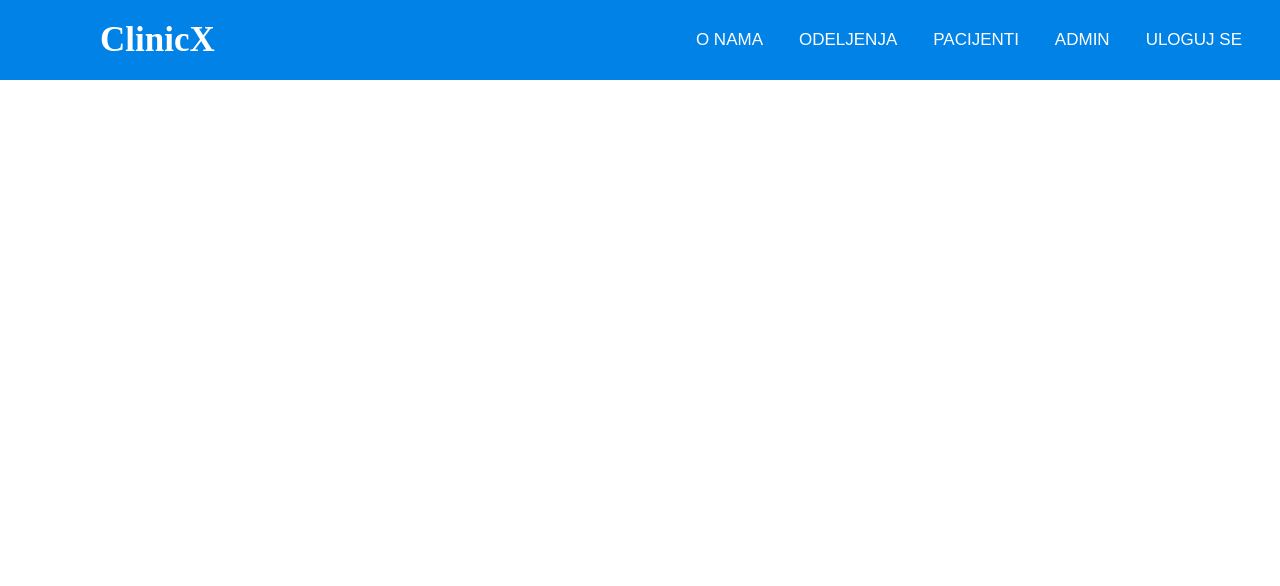
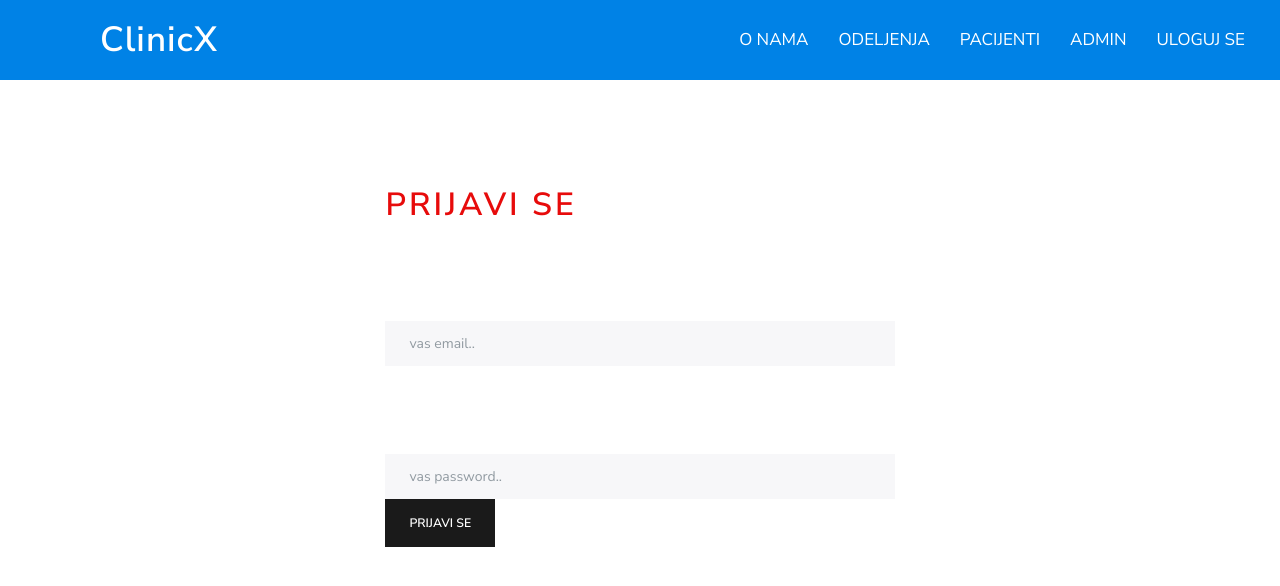
Before and after one commit to NezirovicNedzad/Clinic-frontend, a React (Create React App) app: page /login in a window 1280 px wide. Shown: the top 586 px of the page. Built offline with nearby package versions, Linux system fonts and the light colour scheme.

Commit message:
Added authorization with local storage user

```diff
--- a/src/App.js
+++ b/src/App.js
@@ -15,6 +15,7 @@ import NavBar from './Components/NavBar';
 import { useNavigate } from 'react-router-dom';
 import Details from './Pages/Details';
 import Create from './Pages/Create';
+import LoginPage from './Pages/LoginPage';
 function App() {
 
 
@@ -39,6 +40,7 @@ function App() {
 
 
   <Route path='/'  element={<HomePage/>} />
+  <Route path='/login' element={<LoginPage/>}/>
   <Route path='/odeljenja'  element={<OdeljenjaPage/>} />
   <Route path='/odeljenja/:id' element={<Details />} />
   <Route path='/odeljenja/create' element={<Create/>}/>
--- /dev/null
+++ b/src/Components/FormContainer.js
@@ -0,0 +1,16 @@
+import React from 'react'
+import { Col,Row,Container } from 'react-bootstrap'
+const FormContainer = ({children}) => {
+    return (
+     <Container style={{paddingTop:'100px'}}>
+         <Row className="justify-content-md-center">
+
+         <Col style={{padding:"0.4rem 1.9rem"}} xs={12} md={6}>
+             {children}
+        </Col>
+         </Row>
+     </Container>
+    )
+}
+
+export default FormContainer
--- a/src/Components/NavBar.js
+++ b/src/Components/NavBar.js
@@ -3,14 +3,16 @@ import "../styles/navbar.css"
 import { FontAwesomeIcon } from '@fortawesome/react-fontawesome'
 import { faBars } from '@fortawesome/free-solid-svg-icons'
 import { useNavigate } from 'react-router-dom'
+import { useDispatch, useSelector } from 'react-redux'
 const NavBar = () => {
 
 
 
 const navigate=useNavigate();
+const dispatch=useDispatch()
+const korisnickiLogin = useSelector(state => state.korisnickiLogin)
 
-
-
+const {userInfo}=korisnickiLogin
 
 const toNav = (naziv) =>{
 
@@ -39,8 +41,14 @@ navigate(`/${naziv}`);
      <li><button onClick={()=>toNav("odeljenja")} >Odeljenja</button></li>
      <li><button >Pacijenti</button></li>
      <li><button >Admin </button></li>
-     <li><button >Uloguj se </button></li>
+     {!userInfo ?
+     <li><button  onClick={()=>toNav("login")} >Uloguj se </button></li>
 
+  :<>
+  <li><button  onClick={()=>toNav("login")} >Profil </button></li>
+  <li><button  onClick={()=>toNav("login")} >Izloguj se </button></li>
+</>
+    }
 
 
 
--- /dev/null
+++ b/src/Pages/LoginPage.js
@@ -0,0 +1,94 @@
+
+import React,{useState,useEffect} from "react"
+import {Link} from 'react-router-dom'
+import {Form,Button,Row,Col} from 'react-bootstrap'
+
+
+import {useNavigate} from "react-router-dom"
+import FormContainer from "../Components/FormContainer"
+import { useDispatch, useSelector } from "react-redux"
+import { login } from "../actions/korisniciActions"
+
+
+
+
+
+
+
+const LoginPage = () => {
+
+    const [email,setEmail]=useState('')
+    const [password,setPassword]=useState('')
+    const [count,SetCount]=useState(0)
+
+
+
+    const dispatch=useDispatch();
+
+
+    const korisnickiLogin=useSelector(state=>state.korisnickiLogin);
+
+    const {userInfo}=korisnickiLogin
+
+const navigate =useNavigate()
+
+  useEffect(()=>{
+
+
+
+
+  },[])
+
+
+  const submitHandler = (e) =>{
+    e.preventDefault()
+
+    dispatch(login(email,password));
+
+navigate("/odeljenja");
+                             }
+    return (
+        <FormContainer>
+            <h1 style={{color:'#e70b0b'}}>Prijavi se</h1>
+
+            <Form onSubmit={submitHandler} >
+                   <Form.Group controlId='email'>
+
+                        <Form.Label>Email Adresa</Form.Label>
+                        <Form.Control
+                        type='email'
+                        name='email'
+                        placeholder='vas email..'
+                        value={email}
+                        onChange={(e)=>setEmail(e.target.value)} >
+
+                        </Form.Control>
+                   </Form.Group>
+
+                   <Form.Group controlId='password'>
+
+                        <Form.Label>Password</Form.Label>
+                        <Form.Control type='password' placeholder='vas password..'
+                        value={password}
+                        name='password'
+                        onChange={(e)=>setPassword(e.target.value)} ></Form.Control>
+                   </Form.Group>
+                    <Button className='dugme' type='submit' name='log' >
+                        Prijavi se
+                    </Button>
+
+                    <Row className='py-3'>
+          <Col>
+
+
+
+          </Col>
+
+        </Row>
+            </Form>
+
+        </FormContainer>
+    )
+}
+
+export default LoginPage
--- /dev/null
+++ b/src/actions/korisniciActions.js
@@ -0,0 +1,48 @@
+import { KORISNICKI_LOGIN_REQUEST ,KORISNICKI_LOGIN_SUCCESS,KORISNICKI_LOGIN_FAIL,KORISNCIKI_LOGOUT} from "../constants/korisniciConstants"
+import axios  from "axios"
+
+export  const login = (email,password)=>async(dispatch)=>{
+
+
+
+    try {
+        dispatch({
+            type:KORISNICKI_LOGIN_REQUEST
+        })
+
+        const config={
+
+            headers:{
+                'Content-Type':'application/json'
+            }
+        }
+
+        const {data}=await axios.post(`http://localhost:5000/api/Account/login`,
+        {email,password},config)
+
+        dispatch({
+
+            type:KORISNICKI_LOGIN_SUCCESS,
+            payload:data
+
+        })
+
+
+
+        localStorage.setItem('userInfo',JSON.stringify(data))
+
+    } catch (error) {
+        dispatch({
+
+            type:KORISNICKI_LOGIN_FAIL,
+            payload:
+            error.response && error.response.data.message
+            ? error.response.data.message
+            : error.message
+        })
+
+    }
+
+
+
+    }
--- /dev/null
+++ b/src/constants/korisniciConstants.js
@@ -0,0 +1,5 @@
+
+export const KORISNICKI_LOGIN_REQUEST="KORISNICKI_LOGIN_REQUEST"
+export const KORISNICKI_LOGIN_SUCCESS="KORISNICKI_LOGIN_SUCCESS"
+export const KORISNICKI_LOGIN_FAIL="KORISNICKI_LOGIN_FAIL"
+export const KORISNCIKI_LOGOUT="KORISNICKI_LOGOUT"
--- a/src/index.js
+++ b/src/index.js
@@ -5,6 +5,7 @@ import App from './App';
 import store from './store';
 import reportWebVitals from './reportWebVitals';
 import { Provider } from 'react-redux';
+import './bootstrap.min.css'
 
 
 const root = ReactDOM.createRoot(document.getElementById('root'));
--- /dev/null
+++ b/src/reducers/korisnickiReducer.js
@@ -0,0 +1,44 @@
+import { KORISNICKI_LOGIN_FAIL, KORISNICKI_LOGIN_REQUEST, KORISNICKI_LOGIN_SUCCESS,KORISNCIKI_LOGOUT } from "../constants/korisniciConstants"
+
+
+
+
+
+
+export const KorisnickiLoginReducers=(state={},action)=>{
+
+
+    switch(action.type)
+    {
+
+
+
+
+
+        case KORISNICKI_LOGIN_REQUEST:
+
+           return{loading:true}
+
+        case KORISNICKI_LOGIN_SUCCESS:
+
+            return{loading:false,userInfo:action.payload}
+
+        case KORISNICKI_LOGIN_FAIL:
+
+                return{loading:false,error:action.payload}
+        case KORISNCIKI_LOGOUT:
+
+        return{};
+        default:
+        return state;
+
+
+    }
+
+
+
+
+
+
+
+}
--- a/src/store.js
+++ b/src/store.js
@@ -3,13 +3,15 @@ import {legacy_createStore as createStore,combineReducers,applyMiddleware} from
 import thunk from 'redux-thunk'
 import { listOdeljenjaReducers ,deleteOdeljenjaReducers,OdeljenjaDetailsReducers,odeljenjeCreateReducer,odeljenjeUpdateReducer} from './reducers/odeljenjaReducers'
 import {composeWithDevTools} from 'redux-devtools-extension'
+import { KorisnickiLoginReducers } from './reducers/korisnickiReducer'
 
 const reducer=combineReducers({
 odeljenjaList:listOdeljenjaReducers,
 odeljenjaDelete:deleteOdeljenjaReducers,
 odeljenjaDetails:OdeljenjaDetailsReducers,
 odeljenjaCreate:odeljenjeCreateReducer,
-odeljenjaUpdate:odeljenjeUpdateReducer
+odeljenjaUpdate:odeljenjeUpdateReducer,
+korisnickiLogin:KorisnickiLoginReducers,
 
 })
 
--- a/src/styles/navbar.css
+++ b/src/styles/navbar.css
@@ -48,7 +48,7 @@ nav ul li{
 nav ul li button{
     color:white;font-size: 17px;
 font-size: 17px;
-padding: 7px 13px;
+padding: 0px 10px;
 border-radius: 3px;
 text-transform: uppercase;
 }
@@ -121,11 +121,13 @@ label.checkbtn {
 
     nav ul li button{
         font-size: 20px;
+
     }
 
     button:hover,button.active{
-        background: none;
-        color:#0082e6;
+        background: none!important;
+        color: #0082e6 !important;
+        padding: 0!important;
     }
 
    #check:checked ~ ul{
```
